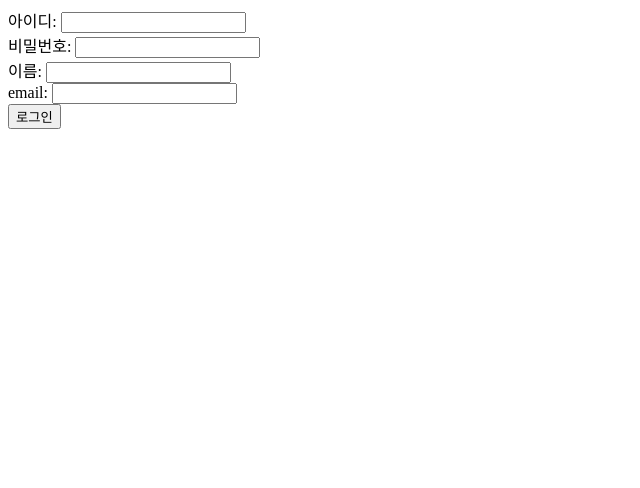
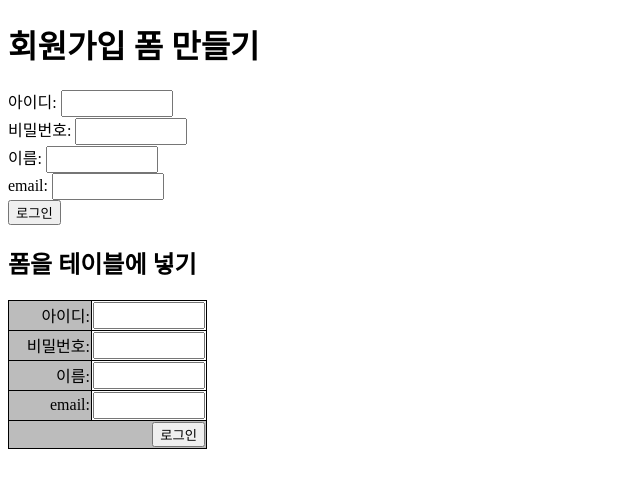
Before and after one commit to Muhkeun/Muhkeun.github.io, a plain HTML site: page HTML0821/ex8_form.html in a window 1280 px wide. Shown: the whole page, without its empty margins (0-640 px from the left). Drawn offline with Linux system fonts and the light colour scheme.

Commit message:
Add files via upload

```diff
--- a/HTML0821/ex8_form.html
+++ b/HTML0821/ex8_form.html
@@ -4,11 +4,32 @@
     <meta charset="UTF-8" />
     <meta name="viewport" content="width=device-width, initial-scale=1.0" />
     <title>ex8_form</title>
+    <style>
+      table {
+        border-collapse: collapse;
+        border: 1px solid black;
+      }
+      tr > td:first-child {
+        width: 80px;
+        background-color: #bcbcbc;
+        text-align: right;
+      }
+      td {
+        border: 1px solid black;
+      }
+      input {
+        /* 안쪽 여백 */
+        padding: 4px;
+        width: 100px;
+      }
+    </style>
   </head>
   <body>
     <div>
+      <h1>회원가입 폼 만들기</h1>
       <form action="" method="get">
         <label id="s_id">아이디: </label>
+        <!-- type이 생략될 때 text 가 기본 -->
         <input type="text" name="s_id" id="s_id" /><br />
         <label id="s_pw">비밀번호: </label>
         <input type="password" name="s_pw" id="s_pw" /><br />
@@ -16,8 +37,42 @@
         <input type="text" name="s_name" id="s_name" /><br />
         <label id="s_email">email: </label>
         <input type="email" name="s_email" id="s_email" /><br />
-        <input type="submit" value="로그인" onclick="test()" />
+        <button type="button">로그인</button>
       </form>
     </div>
+    <article>
+      <h1>폼을 테이블에 넣기</h1>
+      <header>
+        <div id="content">
+          <form action="" method="get">
+            <table>
+              <tbody>
+                <tr>
+                  <td><label for="s_id">아이디:</label></td>
+                  <td><input type="text" name="s_id" id="s_id" /><br /></td>
+                </tr>
+                <tr>
+                  <td><label for="s_pw">비밀번호: </label></td>
+                  <td><input type="password" name="s_pw" id="s_pw" /><br /></td>
+                </tr>
+                <tr>
+                  <td><label for="s_name">이름: </label></td>
+                  <td><input type="text" name="s_name" id="s_name" /><br /></td>
+                </tr>
+                <tr>
+                  <td><label for="s_email">email: </label></td>
+                  <td>
+                    <input type="email" name="s_email" id="s_email" /><br />
+                  </td>
+                </tr>
+                <tr>
+                  <td colspan="2"><button type="button">로그인</button></td>
+                </tr>
+              </tbody>
+            </table>
+          </form>
+        </div>
+      </header>
+    </article>
   </body>
 </html>
```
